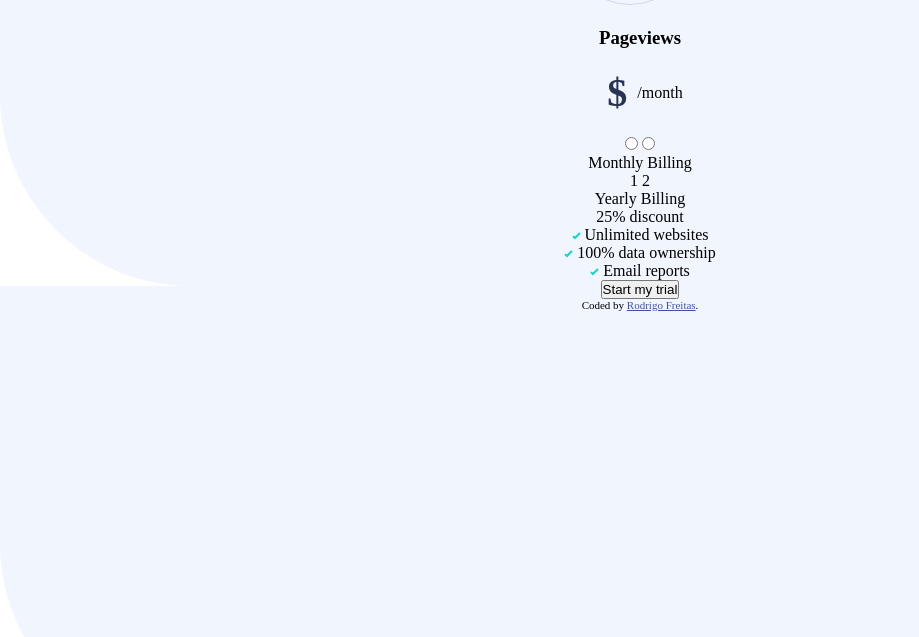
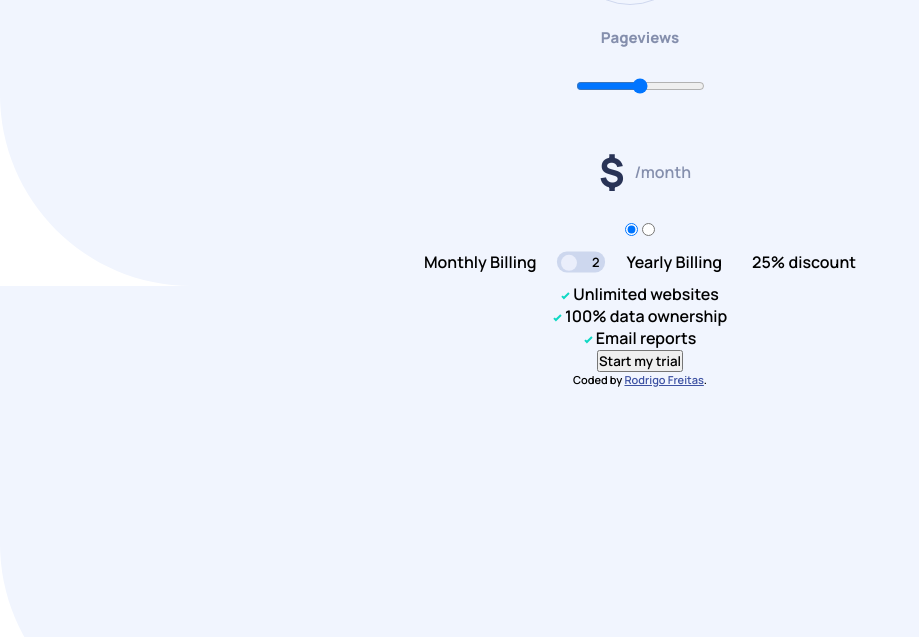
Before and after one commit to Rodjfreitas/componente-interativo-preco, a plain HTML site: page index.html in a window 1280 px wide. Shown: the part 163-800 px from the top of the page, without its empty margins (0-919 px from the left). Drawn offline with Linux system fonts and the light colour scheme.

Commit message:
style: ball select

```diff
--- a/css/estilo.css
+++ b/css/estilo.css
@@ -3,6 +3,7 @@
   padding: 0;
   box-sizing: border-box;
   text-align: center;
+  font-family: 'Manrope', sans-serif;
 }
 
 :root{
@@ -38,6 +39,12 @@ header p{
   text-align: center;
   line-height: 20px;
   padding: 10px;
+  color: var(--Text);
+}
+
+h3{
+  color: var(--Text);
+  font-size: 15px;
 }
 
 #valor{
@@ -53,3 +60,51 @@ header p{
   font-weight: 800;
 
 }
+
+#valor p{
+  color: var(--Text);
+}
+
+#rangeInput{
+  margin: 30px;
+}
+
+#select{
+  display: flex;
+  justify-content: center;
+}
+
+#select p{
+  padding: 10px 15px;
+}
+
+#seletor{
+  background-color: var(--Toggle-Background);
+  padding: 10px 15px;
+  display: flex;
+  justify-content: center;
+  align-items: center;
+  position: relative;
+  top: 8px;
+  width: 60px;
+  height: 26px;
+  transform: scale(.8);
+  border-radius: 12px;
+}
+
+label{
+  cursor: pointer;
+  padding: 0 15px;
+}
+
+.ball{
+  background-color: var(--Empty-Slider-Bar);
+  border-radius: 50%;
+  position: absolute;
+  top: 4px;
+  left: 5px;
+  height: 20px;
+  width: 20px;
+  transform: translateX(0px);
+  transition: transform 0.2s linear;
+}
--- a/index.html
+++ b/index.html
@@ -7,7 +7,7 @@
 
   <link rel="preconnect" href="https://fonts.googleapis.com">
   <link rel="preconnect" href="https://fonts.gstatic.com" crossorigin>
-  <link href="https://fonts.googleapis.com/css2?family=Manrope:wght@800&display=swap" rel="stylesheet">
+  <link href="https://fonts.googleapis.com/css2?family=Manrope:wght@600;800&display=swap" rel="stylesheet">
   <link rel="icon" type="image/png" sizes="32x32" href="./images/favicon-32x32.png">
   <link rel="stylesheet" href="css/estilo.css">
 
@@ -25,10 +25,6 @@
       background-position: center;
 
     }
-  .cabecalho{
-
-  }
-
     .attribution { font-size: 11px; text-align: center; }
     .attribution a { color: hsl(228, 45%, 44%); }
   </style>
@@ -43,13 +39,14 @@
     </header>
     <div>
       <h3>Pageviews</h3>
+      <input id="rangeInput" type="range" value="50">
       <div id="valor">
         <h1>$</h1><p>/month</p>
       </div>
-      <input type="radio" name="seletor" id="monthly">
+      <input type="radio" name="seletor" id="monthly" checked>
       <input type="radio" name="seletor" id="yearly">
 
-      <div>
+      <div id="select">
         <p>Monthly Billing</p>
         <div id="seletor">
           <label for="monthly">1</label>
```
